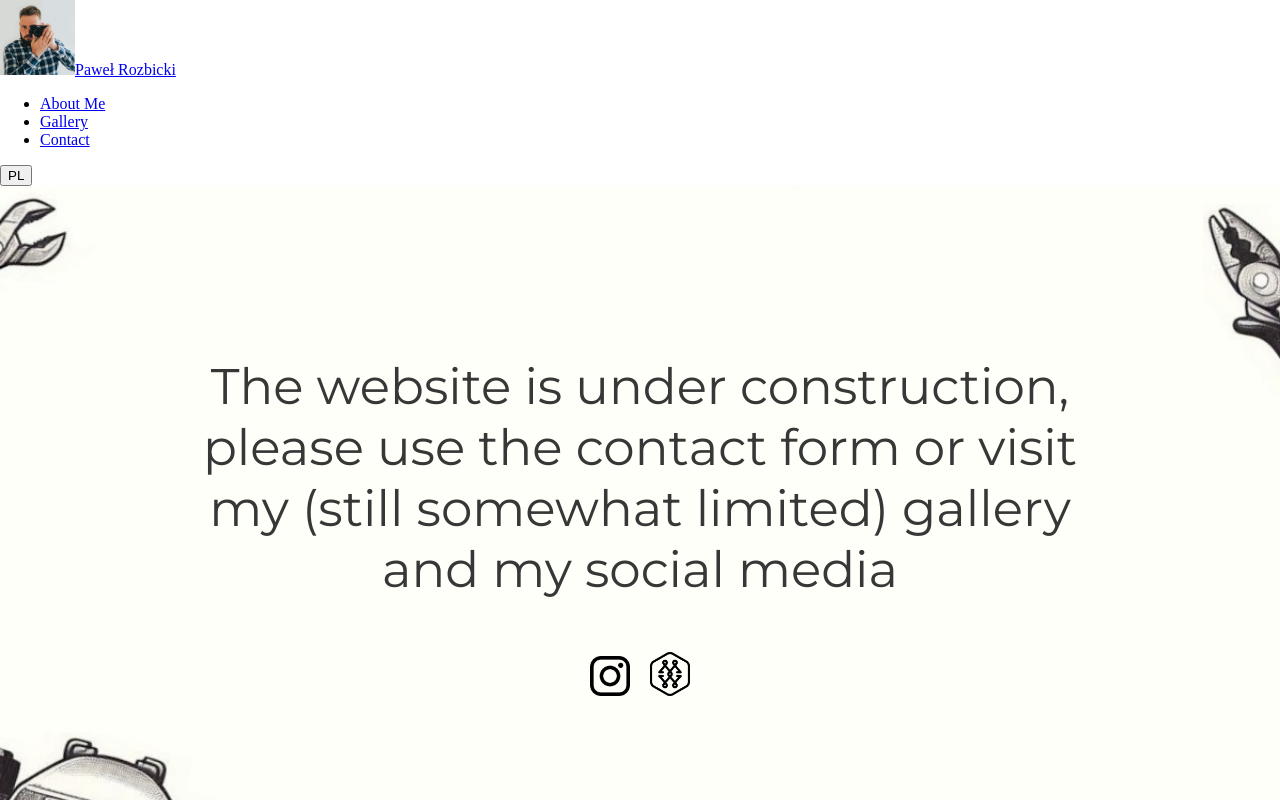
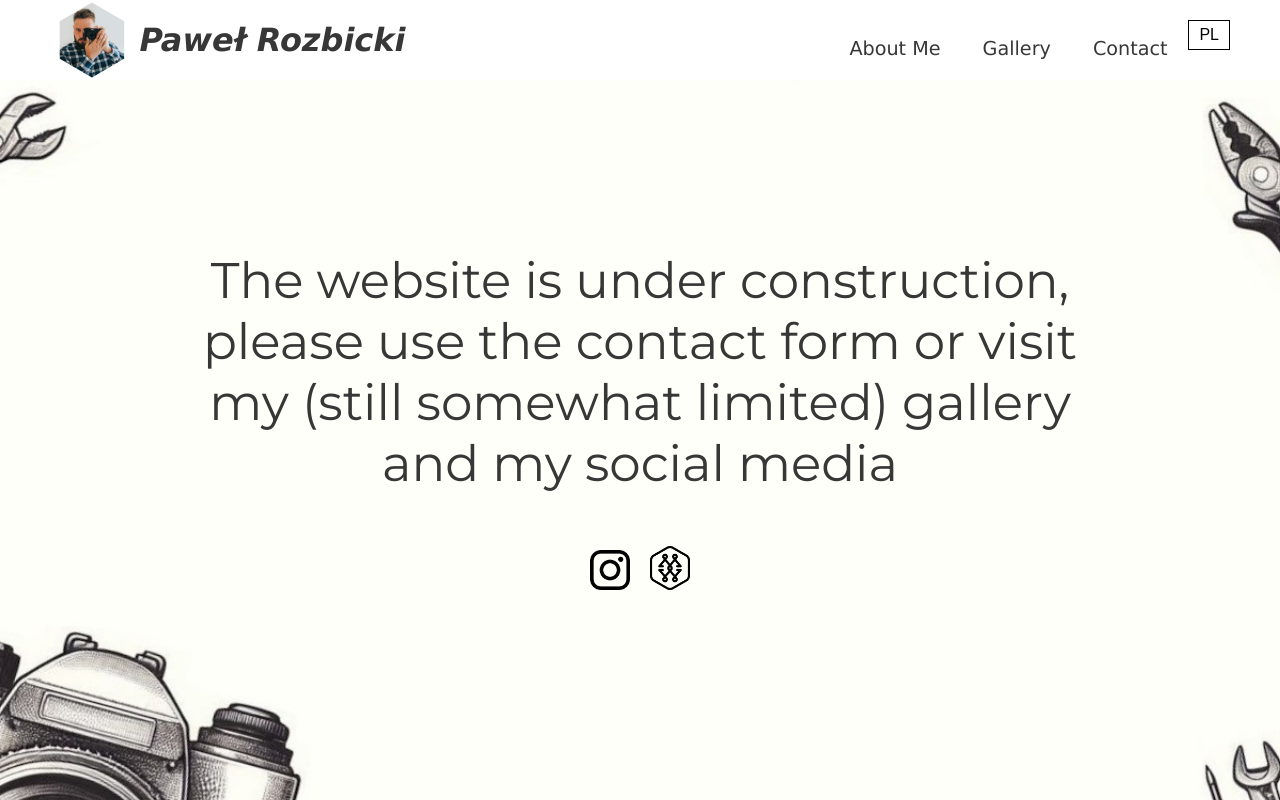
Before and after one commit to rafalwizen/photographer-website-next-js, a Next.js app: page /en in a window 1280 px wide. Built offline with nearby package versions, Linux system fonts and the light colour scheme.

Commit message:
Fix Navbar styles

```diff
--- a/src/components/navbar/Navbar.tsx
+++ b/src/components/navbar/Navbar.tsx
@@ -23,42 +23,42 @@ export default function Navbar() {
     }
 
     return (
-        <nav className="navbar">
-            <div className="navbar-container">
-                <Link href="/public" onClick={closeMobileMenu} className="navbarLogo">
+        <nav className={styles.navbar}>
+            <div className={styles['navbar-container']}>
+                <Link href="/public" onClick={closeMobileMenu} className={styles['navbar-logo']}>
                     <Image
                         src="/images/logo.jpg"
                         alt="Profile"
                         width={75}
                         height={75}
-                        className="navbarLogoImage"
+                        className={styles['navbar-logo-image']}
                     />
-                    <span className="navbarLogoText">Paweł Rozbicki</span>
+                    <span className={styles['navbar-logo-text']}>Paweł Rozbicki</span>
                 </Link>
 
-                <div className="menuIcon" onClick={handleClick}>
+                <div className={styles['menu-icon']} onClick={handleClick}>
                     <i className={click ? 'fas fa-times' : 'fas fa-bars'} />
                 </div>
 
-                <ul className={`${styles.navMenu} ${click ? styles.active : ''}`}>
-                    <li className="navItem">
-                        <Link href="/public" className="navLinks" onClick={closeMobileMenu}>
+                <ul className={`${styles['nav-menu']} ${click ? styles.active : ''}`}>
+                    <li className={styles['nav-item']}>
+                        <Link href="/public" className={styles['nav-links']} onClick={closeMobileMenu}>
                             {t('about_me')}
                         </Link>
                     </li>
-                    <li className="navItem">
-                        <Link href="/gallery" className="navLinks" onClick={closeMobileMenu}>
+                    <li className={styles['nav-item']}>
+                        <Link href="/gallery" className={styles['nav-links']} onClick={closeMobileMenu}>
                             {t('gallery')}
                         </Link>
                     </li>
-                    <li className="navItem">
-                        <Link href="/contact" className="navLinks" onClick={closeMobileMenu}>
+                    <li className={styles['nav-item']}>
+                        <Link href="/contact" className={styles['nav-links']} onClick={closeMobileMenu}>
                             {t('contact')}
                         </Link>
                     </li>
                 </ul>
 
-                <div className="languageSwitcher">
+                <div className={styles['language-switcher']}>
                     <button onClick={changeLanguage}>
                         {locale === 'pl' ? 'EN' : 'PL'}
                     </button>
```
